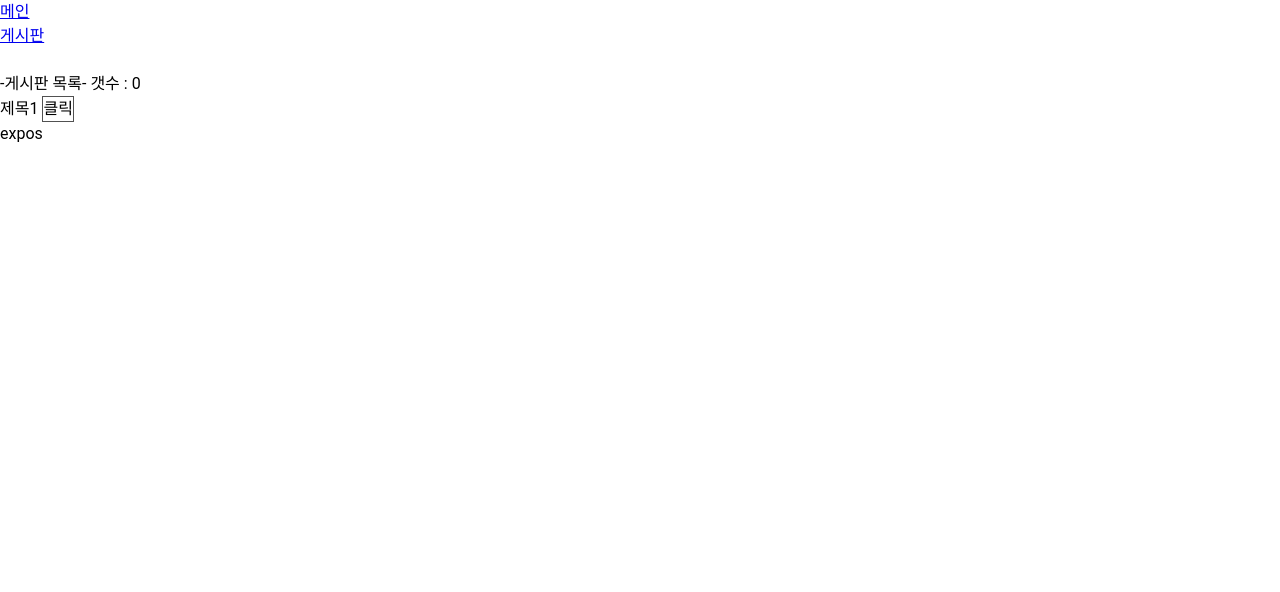
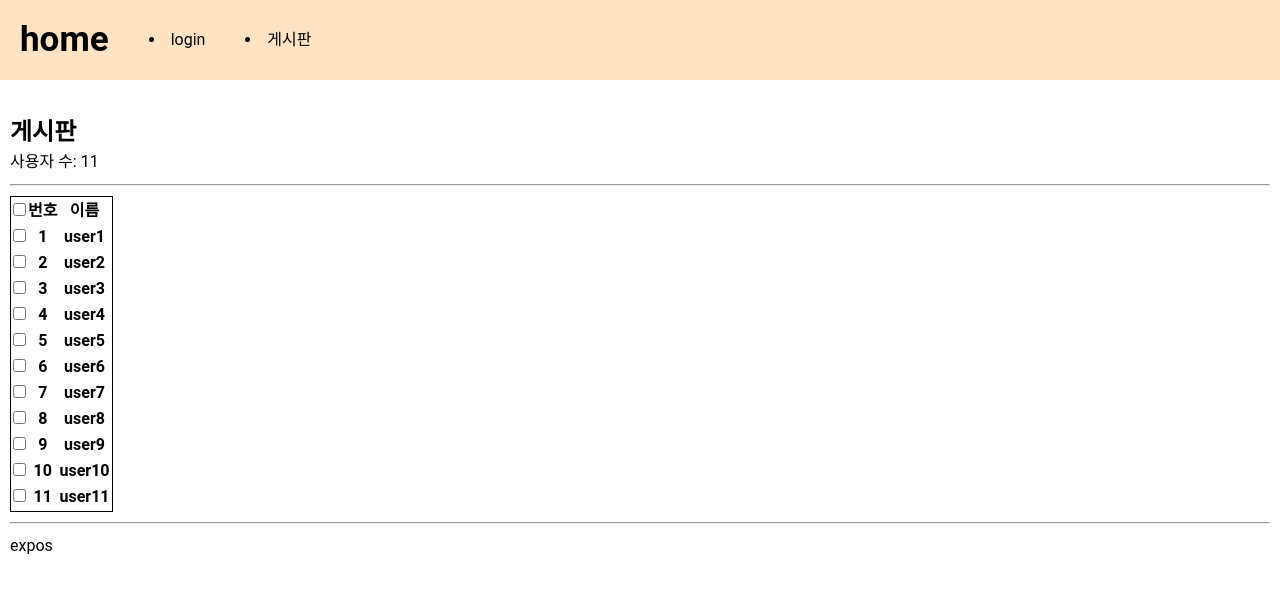
Before and after one commit to mandoo1027/startUp, a Nuxt app: page /Board/boardList in a window 1280 px wide. Shown: the top 592 px of the page. Built offline with nearby package versions, Linux system fonts and the light colour scheme.

Commit message:
[notion001] board commit ver1

```diff
--- a/components/Board/ListComp.vue
+++ b/components/Board/Detail.vue
@@ -21,9 +21,6 @@ defineExpose({
     a1,
     a2
 })
-const test3 = ref(0);
-const test4 = ref(0);
-const test5 = ref(0);
 </script>
 
 <style lang="scss" scoped>
--- /dev/null
+++ b/components/Board/List.vue
@@ -0,0 +1,47 @@
+<template>
+    <div>
+        <table style="border: 1px solid black;">
+            <thead>
+                <tr>
+                    <th><input type="checkbox"></th>
+                    <th>번호</th>
+                    <th>이름</th>
+                </tr>
+            </thead>
+            <tbody>
+                <tr v-for="(item, index) in userList" :key="index">
+                    <th><input type="checkbox"></th>
+                    <th>{{ item.index }}</th>
+                    <th>{{ item.userId }}</th>
+                </tr>
+            </tbody>
+        </table>
+    </div>
+</template>
+
+<script setup>
+
+const props = defineProps({
+    userList : Array
+})
+
+
+const a1 = 'aaaa1';
+const a2 = () => {
+    console.log("aaa2");
+}
+const emit = defineEmits(['update'])
+const CheckCount = () =>{
+    const params = {cnt : "1"}
+    emit('update', params)
+}
+
+defineExpose({
+    a1,
+    a2
+})
+</script>
+
+<style lang="scss" scoped>
+
+</style>
--- /dev/null
+++ b/components/Board/write.vue
@@ -0,0 +1,28 @@
+<template>
+    <div>
+        제목1
+        <input type="button" value="클릭" style="border: 1px solid #515151;" @click="CheckCount">
+
+    </div>
+</template>
+
+<script setup>
+const a1 = 'aaaa1';
+const a2 = () => {
+    console.log("aaa2");
+}
+const emit = defineEmits(['update'])
+const CheckCount = () =>{
+    const params = {cnt : "1"}
+    emit('update', params)
+}
+
+defineExpose({
+    a1,
+    a2
+})
+</script>
+
+<style lang="scss" scoped>
+
+</style>
--- a/components/HOM/AnotherComponent.vue
+++ /dev/null
@@ -1,6 +0,0 @@
-<template>
-    <div>
-        <p>Some default layout content shared across all page1111s</p>
-
-    </div>
-</template>
--- a/layouts/default.vue
+++ b/layouts/default.vue
@@ -1,12 +1,38 @@
 <template>
   <div>
     <nav>
-      <ul class="navbar">
-          <li><nuxt-link to="/">메인</nuxt-link></li>
+      <div class="navbar">
+          <h1 ><nuxt-link to="/">home</nuxt-link></h1>
+          <li><nuxt-link to="/LOG/login">login</nuxt-link></li>
           <li><nuxt-link to="/Board/boardList">게시판</nuxt-link></li>
-      </ul>
+      </div>
       <br>
   </nav>
     <slot />
   </div>
 </template>
+
+<style scoped>
+
+
+.navbar {
+  display: flex;
+  justify-content: flex-start; /* or use space-between, space-around, etc. as needed */
+  align-items: center; /* vertically center the items */
+  height: 80px;
+  background-color: bisque;
+
+}
+.navbar h1 {
+  margin: 0 20px; /* Adjust the margin as needed */
+  font-size: 35px;
+
+}
+.navbar li {
+  margin: 0 20px; /* Adjust the margin as needed */
+}
+.navbar a {
+    text-decoration: none; /* Remove the underline */
+    color: inherit; /* Optional: inherit color from the parent element */
+}
+</style>
--- /dev/null
+++ b/pages/Board/boardList copy.vue
@@ -0,0 +1,29 @@
+<template>
+    <div>
+        <h2><li>게시판</li></h2>
+        <BoardListComp @update="update1" ref="boardChid"></BoardListComp>
+        <input type="button" value="expos" @click="exposTest">
+
+    </div>
+</template>
+
+<script setup>
+const boardChid = ref(null);
+
+const exposTest = () => {
+    console.log(boardChid.value.a1);
+    boardChid.value.a2()
+}
+
+let count = ref(0)
+const update1 = (params) => {
+
+    count.value = params.cnt
+    console.log(count.value);
+}
+
+</script>
+
+<style lang="scss" scoped>
+
+</style>
--- a/pages/Board/boardList.vue
+++ b/pages/Board/boardList.vue
@@ -1,14 +1,31 @@
 <template>
-    <div>
-        -게시판 목록-
-        갯수 : {{count}}
-        <BoardListComp @update="update1" ref="boardChid"></BoardListComp>
+    <div style="margin: 10px 10px;">
+        <h2>게시판</h2>
+        <p>사용자 수: {{ userList.length }}</p>
+        <hr style="margin: 10px 0px 10px 0px;">
+
+        <BoardList @update="update1" ref="boardChid" :userList="userList"></BoardList>
+
+        <hr style="margin: 10px 0px 10px 0px;">
         <input type="button" value="expos" @click="exposTest">
-
     </div>
 </template>
 
 <script setup>
+const userList = [
+    {index : 1, userId : "user1"},
+    {index : 2, userId : "user2"},
+    {index : 3, userId : "user3"},
+    {index : 4, userId : "user4"},
+    {index : 5, userId : "user5"},
+    {index : 6, userId : "user6"},
+    {index : 7, userId : "user7"},
+    {index : 8, userId : "user8"},
+    {index : 9, userId : "user9"},
+    {index : 10, userId : "user10"},
+    {index : 11, userId : "user11"},
+]
+
 const boardChid = ref(null);
 
 const exposTest = () => {
--- a/plugins/vuetify.ts
+++ b/pages/HOM/home.vue
@@ -1,13 +1,22 @@
-// plugins/vuetify.ts
-import { createVuetify } from "vuetify";
-import * as components from "vuetify/components";
-import * as directives from "vuetify/directives";
+<template>
+    <div>
+        <h2>welcome to home!!</h2>
+        <input type="button" value="login" @click="goLoginP">
+    </div>
+</template>
 
-export default defineNuxtPlugin((nuxtApp) => {
-  const vuetify = createVuetify({
-    components,
-    directives,
-  });
+<script setup>
 
-  nuxtApp.vueApp.use(vuetify);
-});
+//router
+//const router = useRouter();
+
+//move to login page
+const goLoginP = () => {
+    //console.log(router);
+    router.push("/LOG/login");
+}
+</script>
+
+<style lang="scss" scoped>
+
+</style>
--- a/pages/HOM/home0001.vue
+++ /dev/null
@@ -1,14 +0,0 @@
-<template>
-    <div>
-        로그인 되었습니다.
-        <HOMComp name="졸려"></HOMComp>
-    </div>
-</template>
-
-<script setup>
-
-</script>
-
-<style lang="scss" scoped>
-
-</style>
--- a/pages/LOG/login.vue
+++ b/pages/LOG/login.vue
@@ -1,19 +1,66 @@
 <template>
-    <div>
-        <input type="button" @click="goHome" value="로그인">
-    </div>
+    <div class="container">
+        <div class="input-section">
+            <div class="input-group">
+                <label for="userId">아이디:</label>
+                <input type="text" id="userId" v-model="userId" style="border: 1px solid; margin-right: 10px;">
+            </div>
+            <div class="input-group">
+                <label for="userPw">비밀번호:</label>
+                <input type="text" id="userPw" v-model="userPw" style="border: 1px solid; margin-right: 10px;">
+            </div>
+        </div>
+        <input type="button" :disabled="!userId" @click="goBoard" value="로그인" class="btn">
+  </div>
 </template>
 
 <script setup>
+
 const router = useRouter();
-const goHome = () =>{
-    const params = {id : "1",
-                    name : "11"}
-    router.push({path : "/HOM/home0001", query : params})
+const userId = ref('');
+const userPw = ref('');
+
+const goBoard = () =>{
+    if(confirm(`아이디 : ${userId.value} 사용자가 맞습니까?`)){
+        const params = {userId : userId, userPw : userPw}
+        router.push({path : "/Board/boardList", query : params})
+    }
+
 }
 
 </script>
 
-<style lang="scss" scoped>
+<style scoped>
+.container {
+    display: flex; /* 수평 정렬을 위한 Flexbox 설정 */
+    align-items: center; /* 자식 요소들을 컨테이너의 상단에 정렬 */
+  }
+
+  .input-section {
+    display: flex; /* 입력 섹션을 수평으로 정렬 */
+    flex-direction: column; /* 입력 항목을 수직으로 배치 */
+    margin-right: 20px; /* 로그인 버튼과의 간격 */
+  }
+
+  .input-group {
+    display: flex; /* 라벨과 입력란을 수평으로 배치 */
+    margin-bottom: 10px; /* 입력 그룹 간의 수직 간격 */
+  }
+
+  .input-group label {
+    min-width: 70px; /* 라벨의 최소 너비 */
+  }
+
+  .btn {
+    padding: 10px 20px; /* 버튼의 패딩 */
+    font-size: 16px; /* 글꼴 크기 */
+    background-color: blanchedalmond;
+    border: 2px solid  black;
+    border-radius: 5px;
+    cursor: pointer;
+    transition: transform 0.3s ease, box-shadow 0.3s ease;
+    outline: none;
+  }
+
 
 </style>
```
